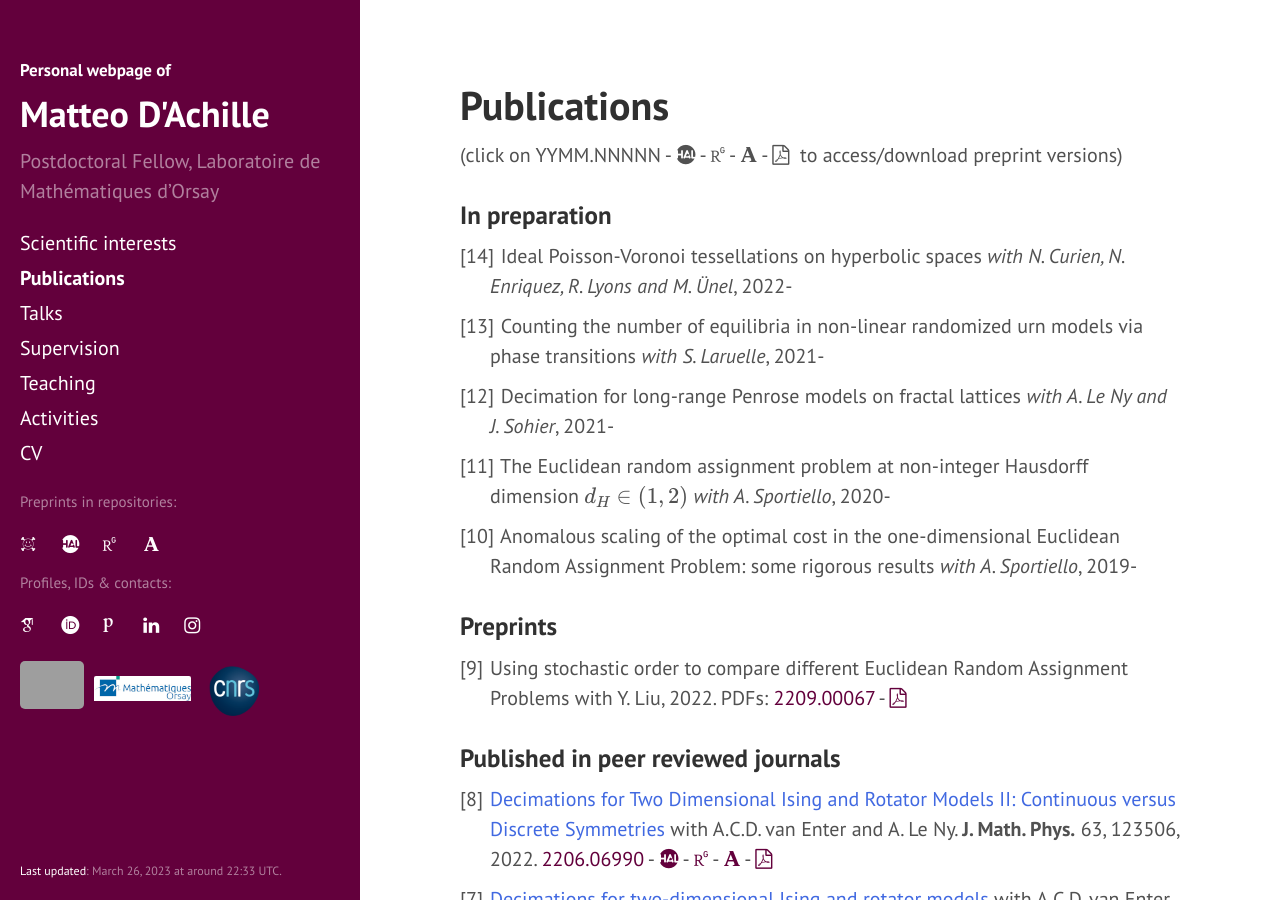
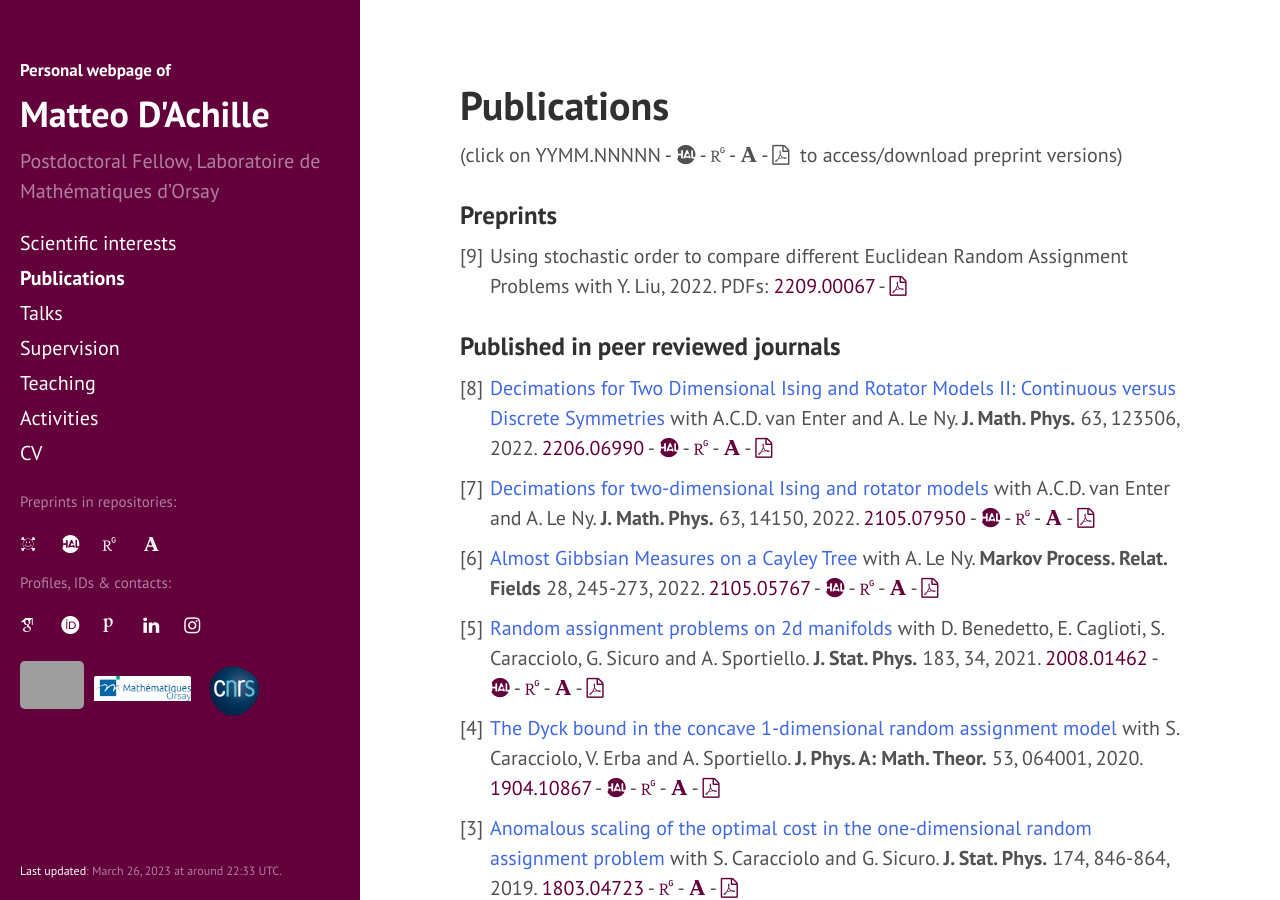
Before and after one commit to matteodachille/matteodachille.github.io, a Jekyll site: the page built from publications.md, in a window 1280 px wide and 900 px high. Built offline with Jekyll 4.4.1, drawn with Linux system fonts in a browser that asks for light colours; nearby versions of some CDN libraries; some web fonts are replaced; grey boxes are pictures that could not be loaded.

Commit message:
Updated publication page

```diff
--- a/publications.md
+++ b/publications.md
@@ -12,20 +12,6 @@ order: 3
 {% assign list_prep = site.data.pubs | where: 'preprint', true %}
 {% assign list = site.data.pubs | where: 'published', true %}
 
-
-### In preparation
-
-<dl>
-{% assign count = list_wip.size | plus: list.size | plus: list_prep.size %}
-<!--{% if count != 0 %}
-  ### Preprints
-  {% endif %}-->
-{% for pub in list_wip %}
-  <dd style="margin-left: 30px;"><p style='margin-left: -30px !important;
-  position: absolute;'>[{{ count }}]</p>&nbsp; {{ pub.title }} <i>with {{ pub.authors }}</i>, {{ pub.year }}</dd>
-{% assign count = count | plus: -1 %}
-{% endfor %}
-</dl>
 
 
 ### Preprints
@@ -55,6 +41,24 @@ order: 3
 {% assign count = count | plus: -1 %}
 {% endfor %}
 </dl>
+
+
+<!--
+### In preparation
+
+<dl>
+{% assign count = list_wip.size | plus: list.size | plus: list_prep.size %}
+{% if count != 0 %}
+  ### Preprints
+  {% endif %}
+
+{% for pub in list_wip %}
+  <dd style="margin-left: 30px;"><p style='margin-left: -30px !important;
+  position: absolute;'>[{{ count }}]</p>&nbsp; {{ pub.title }} <i>with {{ pub.authors }}</i>, {{ pub.year }}</dd>
+{% assign count = count | plus: -1 %}
+{% endfor %}
+</dl>
+-->
 
 <br/>
 
```
